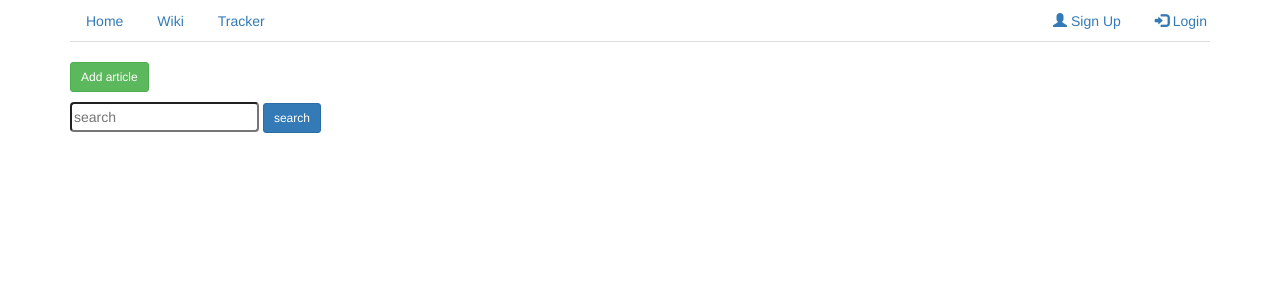
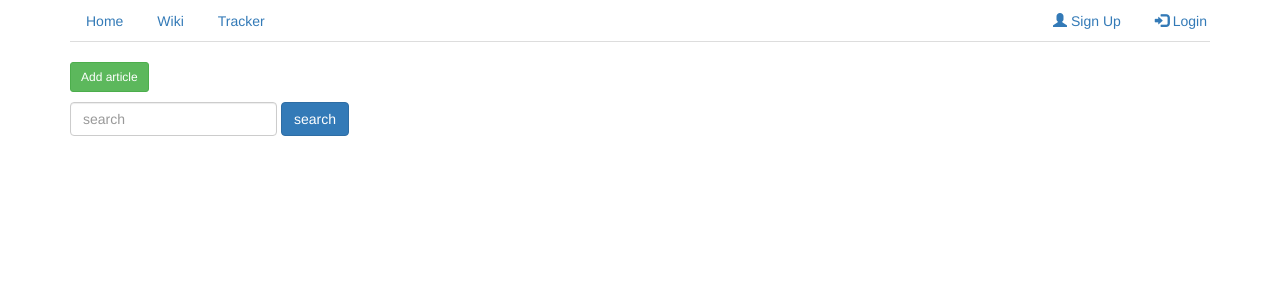
Before and after one commit to dmitryhusev/diaryProject, a Django app: page /articles/list/ in a window 1280 px wide. Shown: the top 300 px of the page. Run offline with Django 3.2, Linux system fonts and the light colour scheme; data that the repository does not hold is empty; some libraries are stand-ins or nearby versions.

Commit message:
search func updated

```diff
--- a/article/templates/articles.html
+++ b/article/templates/articles.html
@@ -8,9 +8,11 @@
 <div class="container"></br>
 <p>
     <a href="{%url 'articles:add_article'%}" class="btn btn-success btn-sm">Add article</a>
-    <form action="" method="GET">
-        <input type="text" name="q" placeholder="search" style="border-radius: 4px;height:30px"/>
-        <input type="submit" class="btn btn-sm btn-primary" value="search" /input>
+    <form action="" method="GET" class="form-inline">
+            <div class="form-group">
+        <input class="form-control" type="text" name="q" placeholder="search" />
+            </div>
+        <input type="submit" class="btn btn-primary" value="search" /input>
     </form>
 </p>
 
--- a/templates/index.html
+++ b/templates/index.html
@@ -17,7 +17,7 @@
                          <div class="form-group">
                         <input  class="form-control" type="text" name='q' placeholder="search" />
                          </div>
-                         <input type="submit" class="btn btn-primary pull-right" value="search"/>
+                         <input type="submit" class="btn btn-primary" value="search"/>
                     </form>
                     </div>
 
```
